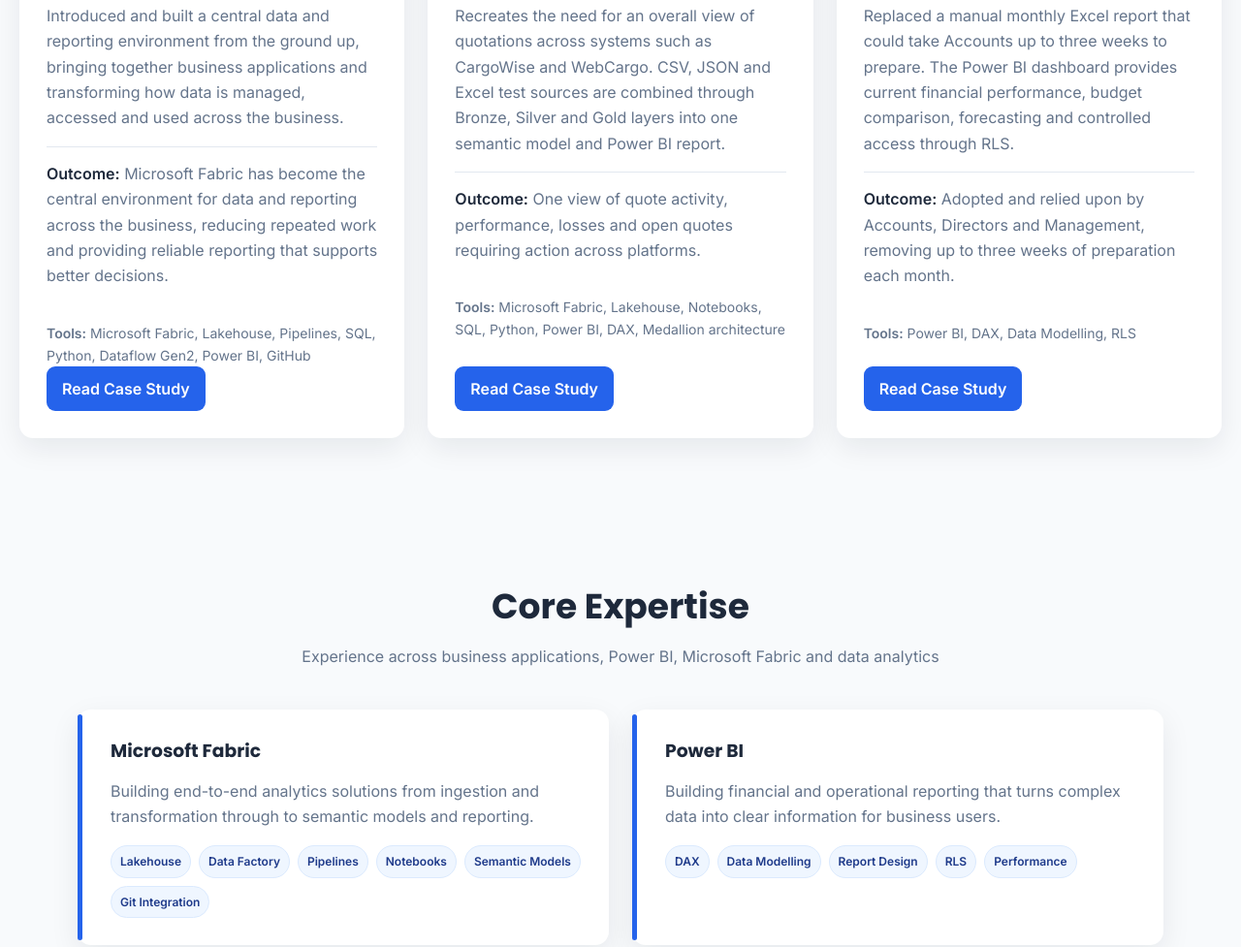
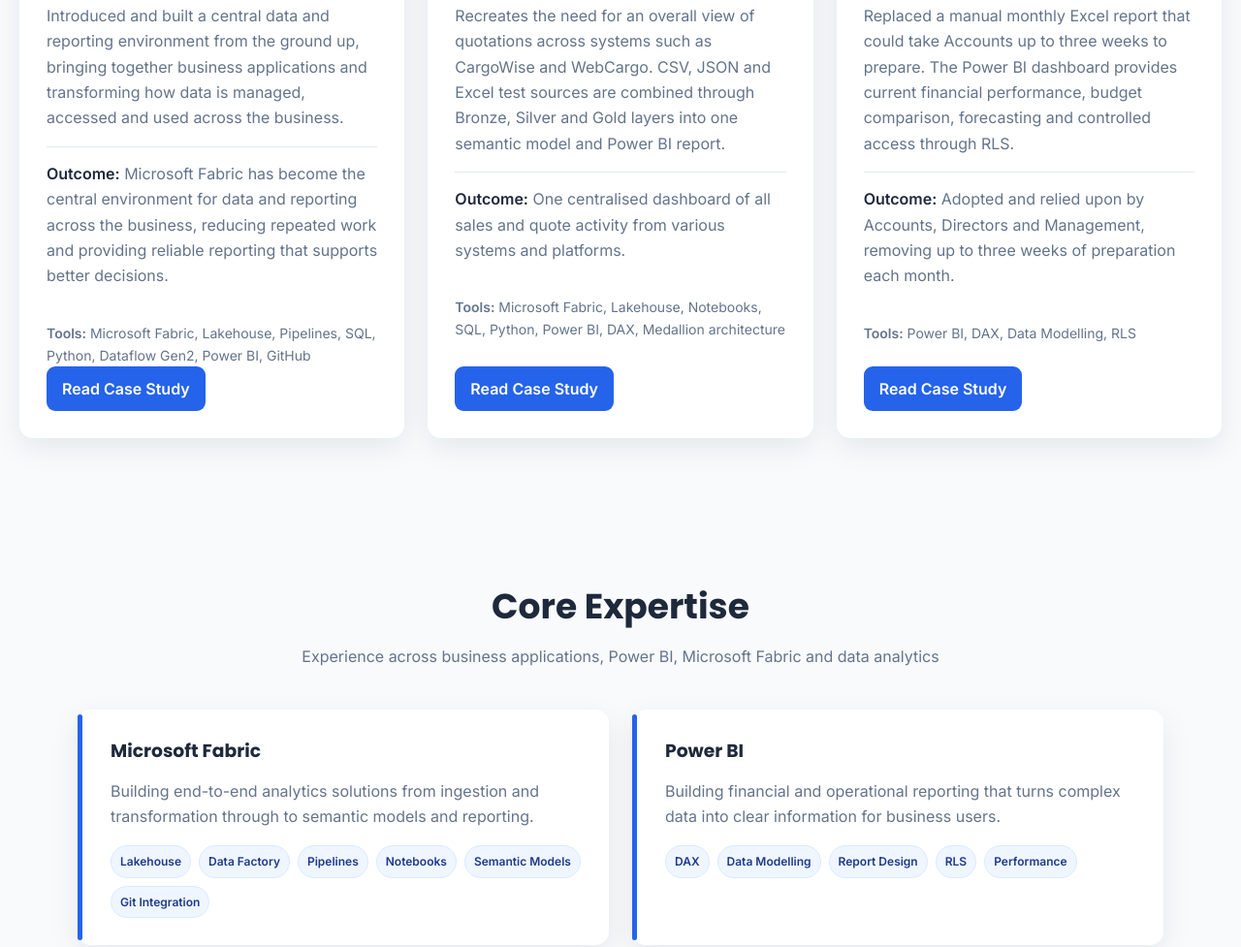
Before and after one commit to Jches2002/Portfolio, a plain HTML site: page index.html in a window 1280 px wide. Shown: the part 1085-2062 px from the top of the page at 97% size. Drawn offline with Linux system fonts and the light colour scheme.

Commit message:
Update project outcome description in index.html

```diff
--- a/index.html
+++ b/index.html
@@ -50,7 +50,7 @@
                     <div class="project-visual"><img alt="End-to-End Fabric Quote Analytics dashboard" src="fabric-quote-analytics.png"></div>
                     <h3>End-to-End Fabric Quote Analytics</h3>
                     <p>Recreates the need for an overall view of quotations across systems such as CargoWise and WebCargo. CSV, JSON and Excel test sources are combined through Bronze, Silver and Gold layers into one semantic model and Power BI report.</p>
-                    <p class="project-outcome"><strong>Outcome:</strong> One view of quote activity, performance, losses and open quotes requiring action across platforms.</p>
+                    <p class="project-outcome"><strong>Outcome:</strong> One centralised dashboard of all sales and quote activity from various systems and platforms.</p>
                     <p class="tools"><strong>Tools:</strong> Microsoft Fabric, Lakehouse, Notebooks, SQL, Python, Power BI, DAX, Medallion architecture</p>
                     <a class="btn small" href="project-fabric.html">Read Case Study</a>
                 </article>
```
